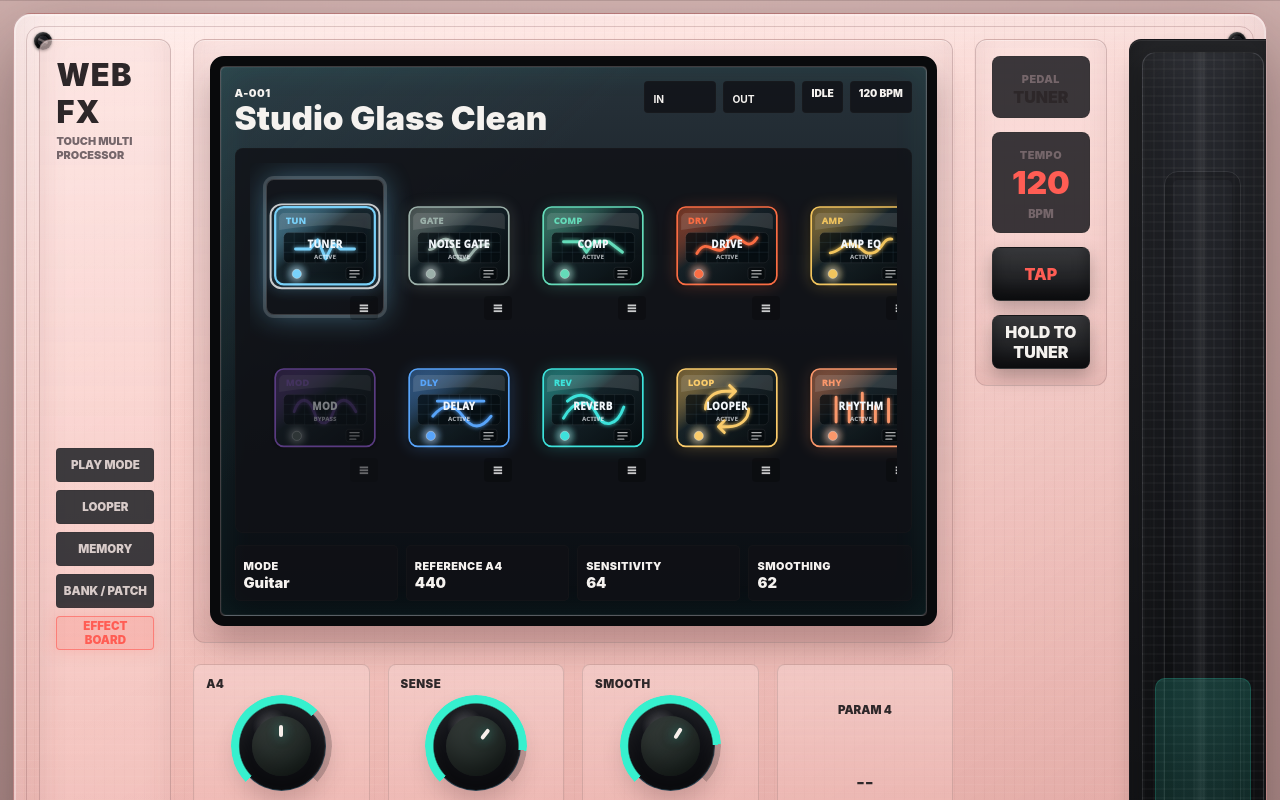
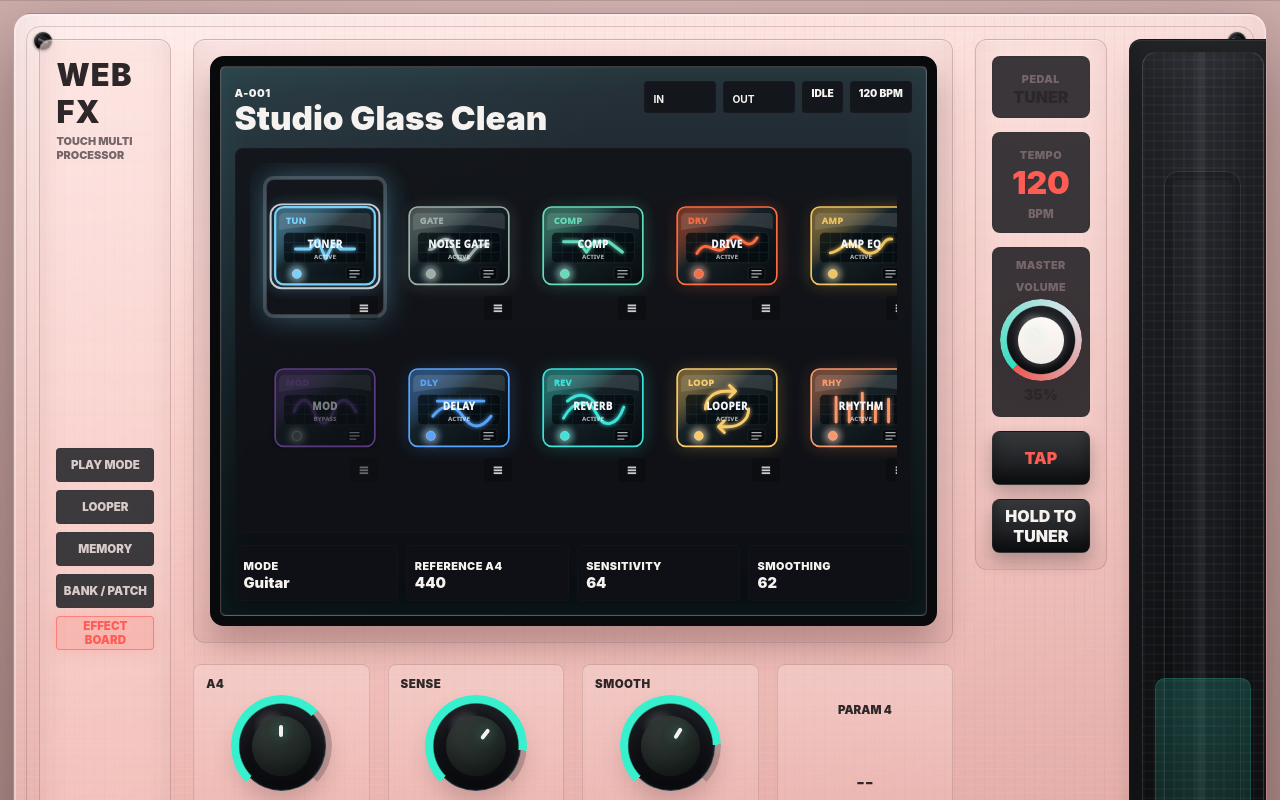
Before and after one commit to kimyounggaur/Guitar-Muti-Effector, a React (Vite) app: page / in a window 1280 px wide. Shown: the top 800 px of the page. Built offline with nearby package versions, Linux system fonts and the light colour scheme.

Commit message:
Add master volume knob

```diff
--- a/src/App.tsx
+++ b/src/App.tsx
@@ -307,7 +307,9 @@ function App() {
           <RightUtilityPanel
             bpm={tempoBpm}
             tapCount={tapCount}
+            masterVolume={masterVolume}
             selectedPedalName={selectedPedal?.name ?? 'NONE'}
+            onMasterVolumeChange={handleMasterVolumeChange}
             onTapTempo={handleTapTempo}
             onTuner={handleTunerQuick}
           />
--- a/src/components/hardware/RightUtilityPanel.tsx
+++ b/src/components/hardware/RightUtilityPanel.tsx
@@ -1,12 +1,24 @@
+import KnobControl from '../controls/KnobControl';
+
 type RightUtilityPanelProps = {
   bpm: number;
   tapCount: number;
+  masterVolume: number;
   selectedPedalName: string;
+  onMasterVolumeChange: (volume: number) => void;
   onTapTempo: () => void;
   onTuner: () => void;
 };
 
-function RightUtilityPanel({ bpm, tapCount, selectedPedalName, onTapTempo, onTuner }: RightUtilityPanelProps) {
+function RightUtilityPanel({
+  bpm,
+  tapCount,
+  masterVolume,
+  selectedPedalName,
+  onMasterVolumeChange,
+  onTapTempo,
+  onTuner,
+}: RightUtilityPanelProps) {
   return (
     <section className="right-utility-panel" aria-label="Tempo and tuner utilities">
       <div className="utility-readout">
@@ -17,6 +29,19 @@ function RightUtilityPanel({ bpm, tapCount, selectedPedalName, onTapTempo, onTun
         <span>TEMPO</span>
         <strong>{Math.round(bpm)}</strong>
         <small>{tapCount > 1 ? `${tapCount} taps` : 'BPM'}</small>
+      </div>
+      <div className="master-volume-readout">
+        <span>MASTER</span>
+        <KnobControl
+          className="master-utility-knob"
+          label="Volume"
+          value={Math.round(masterVolume * 100)}
+          min={0}
+          max={100}
+          step={1}
+          suffix="%"
+          onChange={(value) => onMasterVolumeChange(value / 100)}
+        />
       </div>
       <button type="button" className="tap-button" onClick={onTapTempo}>
         TAP
--- a/src/styles/hardware.css
+++ b/src/styles/hardware.css
@@ -519,7 +519,8 @@
 }
 
 .utility-readout,
-.tempo-readout {
+.tempo-readout,
+.master-volume-readout {
   border: 1px solid rgba(255, 255, 255, 0.1);
   border-radius: 8px;
   background: rgba(0, 0, 0, 0.22);
@@ -542,6 +543,57 @@
   color: #7f8a84;
   font-size: 0.7rem;
   font-weight: 900;
+}
+
+.master-volume-readout {
+  display: grid;
+  justify-items: center;
+  gap: 8px;
+}
+
+.master-utility-knob.knob-control {
+  width: 100%;
+  min-height: 126px;
+  border: 0;
+  background: transparent;
+  box-shadow: none;
+  padding: 0;
+  gap: 8px;
+}
+
+.master-utility-knob.knob-control > span {
+  justify-self: center;
+  color: #9fd5e8;
+  font-size: 0.68rem;
+  font-weight: 950;
+  letter-spacing: 0.04em;
+}
+
+.master-utility-knob .knob-face {
+  width: clamp(70px, 5.4vw, 92px);
+  border-color: rgba(255, 255, 255, 0.18);
+  background:
+    radial-gradient(circle at 36% 28%, rgba(255, 255, 255, 0.28), transparent 22%),
+    radial-gradient(circle, #34363b 0 42%, #101116 45% 100%);
+  box-shadow:
+    inset 0 9px 18px rgba(255, 255, 255, 0.08),
+    inset 0 -14px 22px rgba(0, 0, 0, 0.7),
+    0 12px 18px rgba(0, 0, 0, 0.28);
+}
+
+.master-utility-knob .knob-face::before {
+  background: conic-gradient(from -135deg, var(--skin-mint, #36f0ce), #eef8ff, var(--skin-red, #ff5d54));
+  opacity: 0.9;
+}
+
+.master-utility-knob .knob-face::after {
+  background: linear-gradient(180deg, #fff9f5, #f0ece8);
+  box-shadow: 0 0 10px rgba(255, 255, 255, 0.34);
+}
+
+.master-utility-knob strong {
+  color: #f7fbff;
+  font-size: 0.9rem;
 }
 
 .tap-button,
@@ -910,6 +962,7 @@
 .patch-identity strong,
 .screen-param-cell strong,
 .right-utility-panel strong,
+.master-utility-knob strong,
 .expression-label strong,
 .master-status-item strong {
   color: var(--skin-ink);
@@ -919,6 +972,7 @@
 .patch-identity span,
 .screen-param-cell span,
 .right-utility-panel span,
+.master-utility-knob.knob-control > span,
 .expression-label span,
 .master-status-item b,
 .tempo-readout small {
@@ -940,6 +994,7 @@
 
 .mode-encoder,
 .hardware-knob-control .knob-face,
+.master-utility-knob .knob-face,
 .hardware-footswitch::before {
   background:
     radial-gradient(circle at 38% 28%, rgba(255, 255, 255, 0.28), transparent 22%),
@@ -975,6 +1030,7 @@
 .screen-chain-window,
 .utility-readout,
 .tempo-readout,
+.master-volume-readout,
 .master-status-item {
   border-color: rgba(45, 39, 41, 0.16);
   background: rgba(16, 18, 22, 0.82);
```
